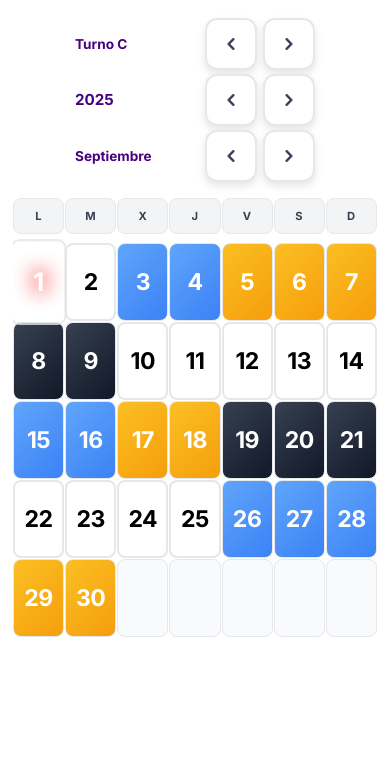
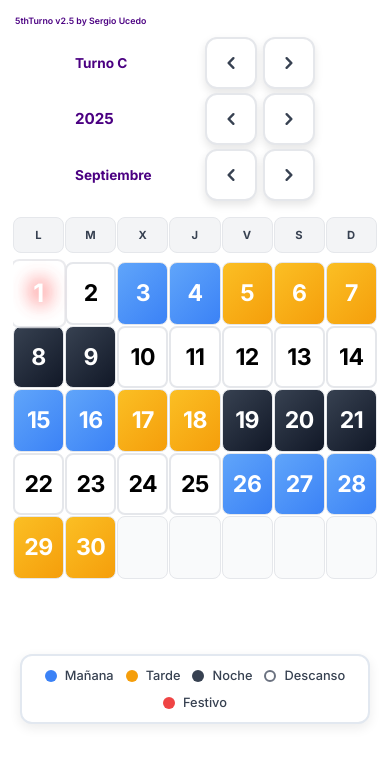
Before and after one commit to xerchion/5thTurno2, a website: page index.html in a window 390 px wide. Drawn offline with Linux system fonts and the light colour scheme.

Commit message:
Añadida la leyenda inferior

```diff
--- a/index.html
+++ b/index.html
@@ -15,31 +15,6 @@
     <!-- Título de la aplicación en la parte superior -->
     <div class="app-header">
         <div class="app-title">5thTurno v2.5 by Sergio Ucedo</div>
-        <div class="legend-section">
-            <button id="toggleLegend" class="legend-toggle-btn">
-                <span class="legend-toggle-text">Leyenda</span>
-                <svg class="legend-toggle-icon" fill="currentColor" viewBox="0 0 20 20">
-                    <path fill-rule="evenodd" d="M5.293 7.293a1 1 0 011.414 0L10 10.586l3.293-3.293a1 1 0 111.414 1.414l-4 4a1 1 0 01-1.414 0l-4-4a1 1 0 010-1.414z" clip-rule="evenodd"></path>
-                </svg>
-            </button>
-            <div id="legendIndicators" class="legend-indicators">
-                <div class="legend-item">
-                    <span class="legend-dot morning-shift"></span> Mañana
-                </div>
-                <div class="legend-item">
-                    <span class="legend-dot afternoon-shift"></span> Tarde
-                </div>
-                <div class="legend-item">
-                    <span class="legend-dot night-shift"></span> Noche
-                </div>
-                <div class="legend-item">
-                    <span class="legend-dot day-off"></span> Descanso
-                </div>
-                <div class="legend-item">
-                    <span class="legend-dot holiday"></span> Festivo
-                </div>
-            </div>
-        </div>
     </div>
 
     <div class="calendar-container">
@@ -100,6 +75,59 @@
             </div>
         </div>
     </div>
+
+    <!-- Leyenda estática siempre visible -->
+    <div class="static-legend">
+        <div class="static-legend-items">
+            <div class="static-legend-item">
+                <span class="legend-dot morning-shift"></span>
+                <span>Mañana</span>
+            </div>
+            <div class="static-legend-item">
+                <span class="legend-dot afternoon-shift"></span>
+                <span>Tarde</span>
+            </div>
+            <div class="static-legend-item">
+                <span class="legend-dot night-shift"></span>
+                <span>Noche</span>
+            </div>
+            <div class="static-legend-item">
+                <span class="legend-dot day-off"></span>
+                <span>Descanso</span>
+            </div>
+            <div class="static-legend-item">
+                <span class="legend-dot holiday"></span>
+                <span>Festivo</span>
+            </div>
+        </div>
+    </div>
+
+    <!-- Leyenda movida debajo del calendario -->
+    <div class="legend-section">
+        <button id="toggleLegend" class="legend-toggle-btn">
+            <span class="legend-toggle-text">Leyenda</span>
+            <svg class="legend-toggle-icon" fill="currentColor" viewBox="0 0 20 20">
+                <path fill-rule="evenodd" d="M5.293 7.293a1 1 0 011.414 0L10 10.586l3.293-3.293a1 1 0 111.414 1.414l-4 4a1 1 0 01-1.414 0l-4-4a1 1 0 010-1.414z" clip-rule="evenodd"></path>
+            </svg>
+        </button>
+        <div id="legendIndicators" class="legend-indicators">
+            <div class="legend-item">
+                <span class="legend-dot morning-shift"></span> Mañana
+            </div>
+            <div class="legend-item">
+                <span class="legend-dot afternoon-shift"></span> Tarde
+            </div>
+            <div class="legend-item">
+                <span class="legend-dot night-shift"></span> Noche
+            </div>
+            <div class="legend-item">
+                <span class="legend-dot day-off"></span> Descanso
+            </div>
+            <div class="legend-item">
+                <span class="legend-dot holiday"></span> Festivo
+            </div>
+        </div>
+    </div>
 </main>
 
 <div id="modalOverlay"></div>
--- a/styles.css
+++ b/styles.css
@@ -818,7 +818,7 @@ h1 {
 
 .app-title {
     font-family: 'Inter', sans-serif;
-    font-size: 1rem;
+    font-size: 0.75rem;
     font-weight: 600;
     color: #4B0082;
     text-align: left;
@@ -1461,7 +1461,7 @@ h1 {
     }
 
     .app-title {
-        font-size: 1.2rem;
+        font-size: 0.9rem;
     }
 
     .legend-indicators {
@@ -1532,16 +1532,41 @@ h1 {
 }
 
 @media (max-width: 480px) {
+    .static-legend {
+        margin-top: 3px;
+        padding: 0 10px;
+    }
+
+    .static-legend-items {
+        gap: 8px;
+        padding: 10px;
+        max-width: 100%;
+    }
+
+    .static-legend-item {
+        font-size: 0.75rem;
+        gap: 6px;
+    }
+
     .app-header {
-        display: none;
-    }
-
-    .legend-section {
-        display: none;
+        display: flex;
+        padding: 5px 10px 3px 10px;
+        justify-content: flex-start;
+    }
+
+    .legend-indicators {
+        margin: 0 auto;
+        max-width: calc(100vw - 20px);
+        padding: 12px;
+        gap: 12px;
+        min-width: auto;
+        width: fit-content;
     }
 
     .app-title {
-        display: none;
+        display: block;
+        font-size: 0.55rem;
+        text-align: left;
     }
 
     .calendar-main {
@@ -1551,15 +1576,6 @@ h1 {
 
     .calendar-container {
         padding: 8px;
-    }
-
-    .legend-indicators {
-        position: relative;
-        right: auto;
-        min-width: auto;
-        width: 100%;
-        max-width: 300px;
-        margin: 0 auto;
     }
 
     .turno-control-group,
@@ -1656,13 +1672,52 @@ h1 {
     align-items: center;
 }
 
+/* Leyenda estática siempre visible */
+.static-legend {
+    display: flex;
+    justify-content: center;
+    margin-top: 0px;
+    padding: 0 20px;
+}
+
+.static-legend-items {
+    display: flex;
+    flex-wrap: wrap;
+    gap: 16px;
+    justify-content: center;
+    background: #ffffff;
+    border: 2px solid #e2e8f0;
+    border-radius: 12px;
+    padding: 16px;
+    box-shadow: 0 4px 12px rgba(0, 0, 0, 0.08);
+    max-width: 600px;
+    width: 100%;
+}
+
+.static-legend-item {
+    display: flex;
+    align-items: center;
+    gap: 8px;
+    font-size: 0.875rem;
+    color: #374151;
+    font-weight: 500;
+}
+
+.static-legend-item .legend-dot {
+    width: 12px;
+    height: 12px;
+    border-radius: 50%;
+    flex-shrink: 0;
+}
+
 .legend-toggle-btn {
     background: #f8fafc;
     border: 2px solid #e2e8f0;
     border-radius: 12px;
     padding: 12px 20px;
     cursor: pointer;
-    display: flex;
+    display: none;
+    /* Ocultar el botón de leyenda */
     align-items: center;
     gap: 8px;
     font-family: 'Inter', sans-serif;
@@ -1689,6 +1744,21 @@ h1 {
 }
 
 @media (max-width: 768px) {
+    .static-legend {
+        margin-top: 4px;
+        padding: 0 15px;
+    }
+
+    .static-legend-items {
+        gap: 12px;
+        padding: 12px;
+        max-width: 100%;
+    }
+
+    .static-legend-item {
+        font-size: 0.8rem;
+    }
+
     .legend-toggle-btn {
         font-size: 0.8rem;
         padding: 8px 12px;
@@ -1741,7 +1811,10 @@ h1 {
     }
 
     .legend-toggle-btn {
-        font-size: 0.75rem;
-        padding: 6px 10px;
-    }
-}
+        font-size: 0.65rem;
+        padding: 8px 12px;
+        background: #f8fafc;
+        backdrop-filter: none;
+        box-shadow: 0 2px 8px rgba(0, 0, 0, 0.1);
+    }
+}
```
